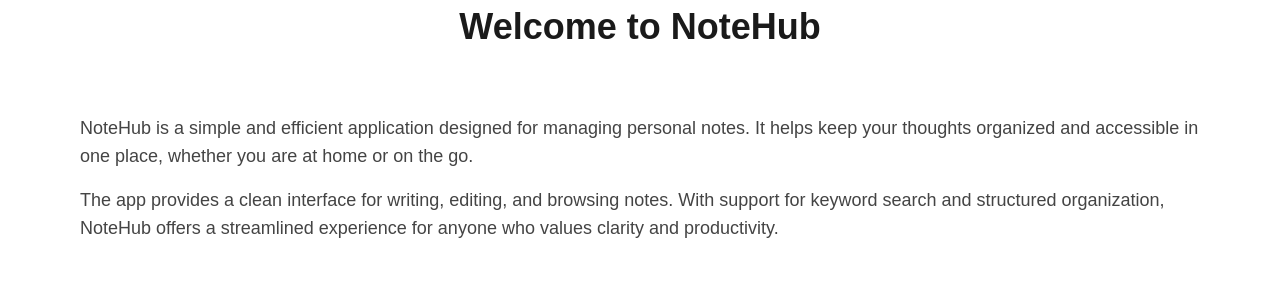
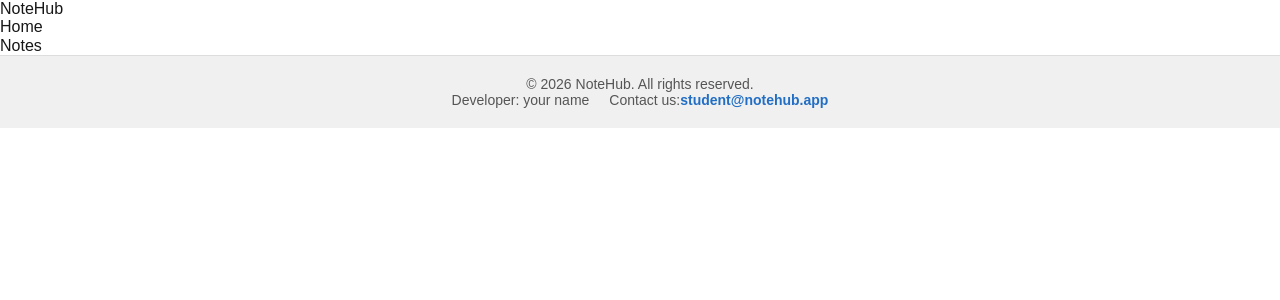
Before and after one commit to InnaSaienko/06-notehub-nextjs, a Next.js app: page / in a window 1280 px wide. Shown: the top 300 px of the page. Built offline with nearby package versions, Linux system fonts and the light colour scheme.

Commit message:
feat: update layout with modern-normalize and component structure

```diff
--- a/app/layout.tsx
+++ b/app/layout.tsx
@@ -1,29 +1,22 @@
-import type { Metadata } from "next";
-import { Geist, Geist_Mono } from "next/font/google";
+import type {Metadata} from "next";
 import "./globals.css";
-
-const geistSans = Geist({
-  variable: "--font-geist-sans",
-  subsets: ["latin"],
-});
-
-const geistMono = Geist_Mono({
-  variable: "--font-geist-mono",
-  subsets: ["latin"],
-});
+import "modern-normalize"
+import React from "react";
+import Header from "@/components/Header/Header";
+import Footer from "@/components/Footer/Footer";
 
 export const metadata: Metadata = {
-  title: "Create Next App",
-  description: "Generated by create next app",
+    title: "Create Next App",
+    description: "Generated by create next app",
 };
 
-export default function RootLayout({ children }: LayoutProps<"/">) {
-  return (
-    <html
-      lang="en"
-      className={`${geistSans.variable} ${geistMono.variable} h-full antialiased`}
-    >
-      <body className="min-h-full flex flex-col">{children}</body>
-    </html>
-  );
+export default function RootLayout({children}: Readonly<{ children: React.ReactNode }>) {
+    return (
+        <html lang="en">
+        <body>
+        <Header/>
+        <Footer/>
+        </body>
+        </html>
+    );
 }
--- /dev/null
+++ b/types/modern-normalize.d.ts
@@ -0,0 +1 @@
+declare module 'modern-normalize';
```
